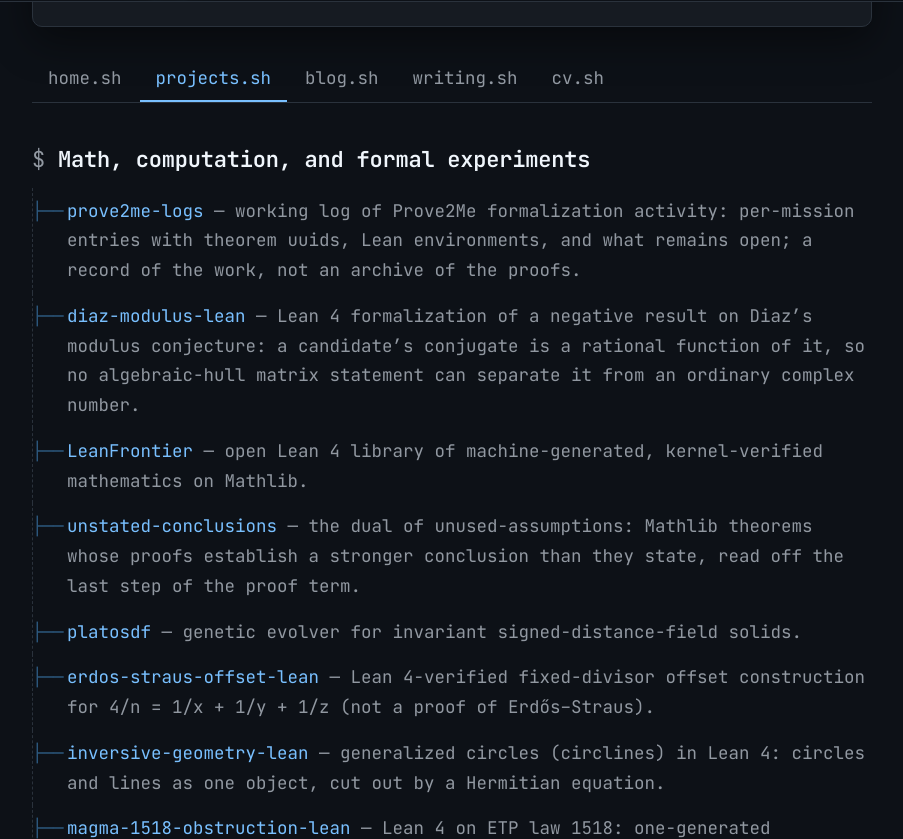
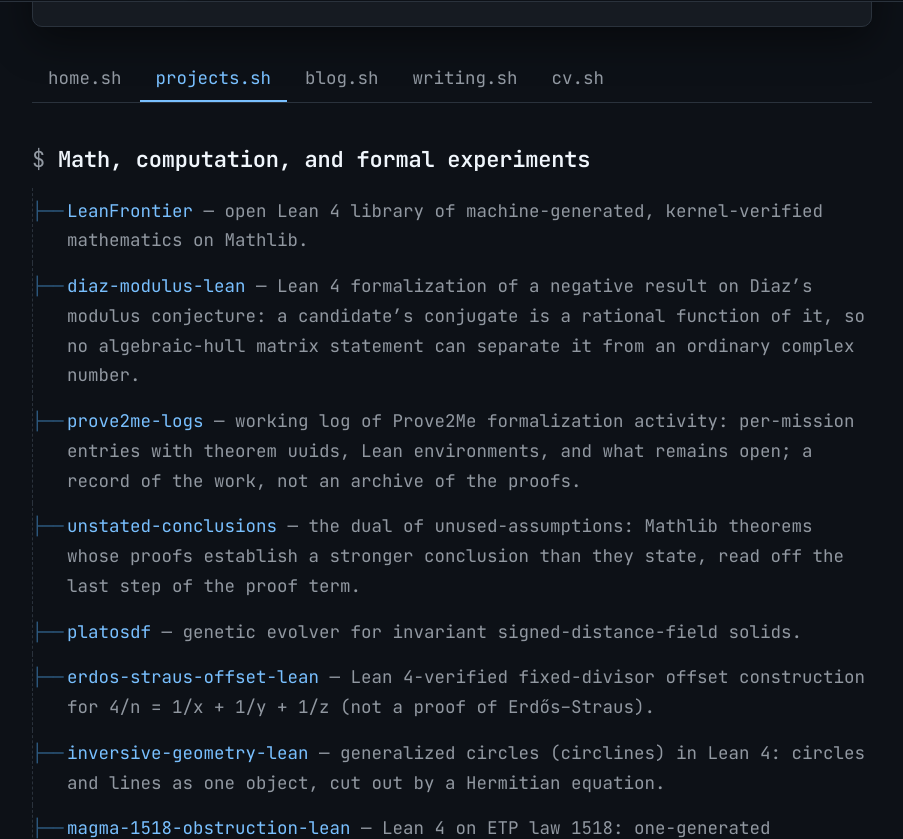
Before and after one commit to carlok/carlok.github.io, a Jekyll site: the page built from projects.md, in a window 1280 px wide and 900 px high, scrolled down 344 px, cut to the strip 61-900 px from the top of the window. Shown: the whole strip, without its empty margins (188-1091 px from the left). Built offline with Jekyll 4.4.1, drawn with Linux system fonts in a browser that asks for light colours.

```diff
--- a/projects.md
+++ b/projects.md
@@ -30,9 +30,9 @@ permalink: /projects/
 
 ## Math, computation, and formal experiments
 
+- [LeanFrontier](https://carlok.github.io/LeanFrontier/) — open Lean 4 library of machine-generated, kernel-verified mathematics on Mathlib.
+- [diaz-modulus-lean](https://github.com/carlok/diaz-modulus-lean) — Lean 4 formalization of a negative result on Diaz's modulus conjecture: a candidate's conjugate is a rational function of it, so no algebraic-hull matrix statement can separate it from an ordinary complex number.
 - [prove2me-logs](https://github.com/carlok/prove2me-logs) — working log of Prove2Me formalization activity: per-mission entries with theorem uuids, Lean environments, and what remains open; a record of the work, not an archive of the proofs.
-- [diaz-modulus-lean](https://github.com/carlok/diaz-modulus-lean) — Lean 4 formalization of a negative result on Diaz's modulus conjecture: a candidate's conjugate is a rational function of it, so no algebraic-hull matrix statement can separate it from an ordinary complex number.
-- [LeanFrontier](https://carlok.github.io/LeanFrontier/) — open Lean 4 library of machine-generated, kernel-verified mathematics on Mathlib.
 - [unstated-conclusions](https://github.com/carlok/unstated-conclusions) — the dual of unused-assumptions: Mathlib theorems whose proofs establish a stronger conclusion than they state, read off the last step of the proof term.
 - [platosdf](https://github.com/carlok/platosdf) — genetic evolver for invariant signed-distance-field solids.
 - [erdos-straus-offset-lean](https://github.com/carlok/erdos-straus-offset-lean) — Lean 4-verified fixed-divisor offset construction for 4/n = 1/x + 1/y + 1/z (not a proof of Erdős–Straus).
```
